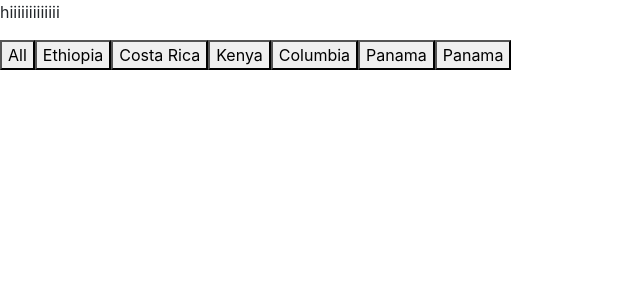
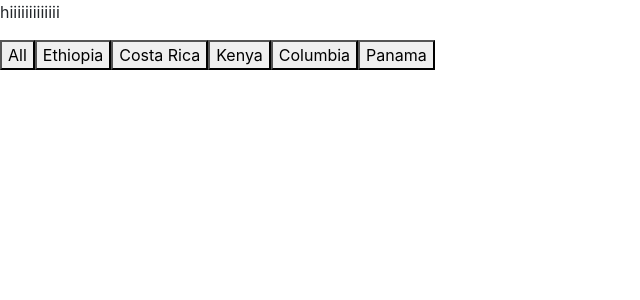
Before and after one commit to MdTauseef27/ApplicationForm, a React (Create React App) app: page / in a window 1280 px wide. Shown: the top 300 px of the page, without its empty margins (0-640 px from the left). Built offline with nearby package versions, Linux system fonts and the light colour scheme.

Commit message:
deleted button

```diff
--- a/src/Components/FilterEx.jsx
+++ b/src/Components/FilterEx.jsx
@@ -86,9 +86,6 @@
       <button value="Panama" onClick={handleClick}>
         Panama
       </button>
-      <button value="Panama" onClick={handleClick}>
-        Panama
-      </button>
 
       {/*<p>Coffee: {showmethod}</p>  */}
     </div>
```
